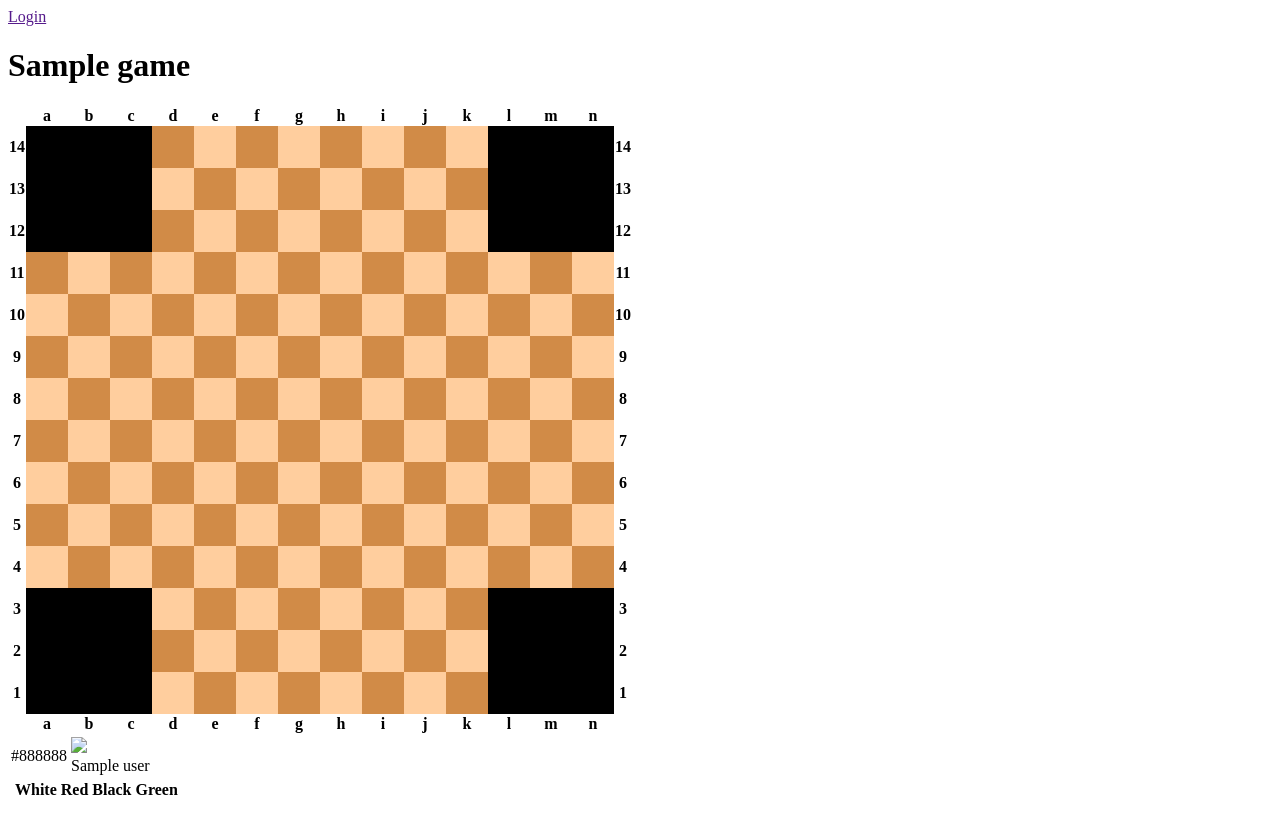
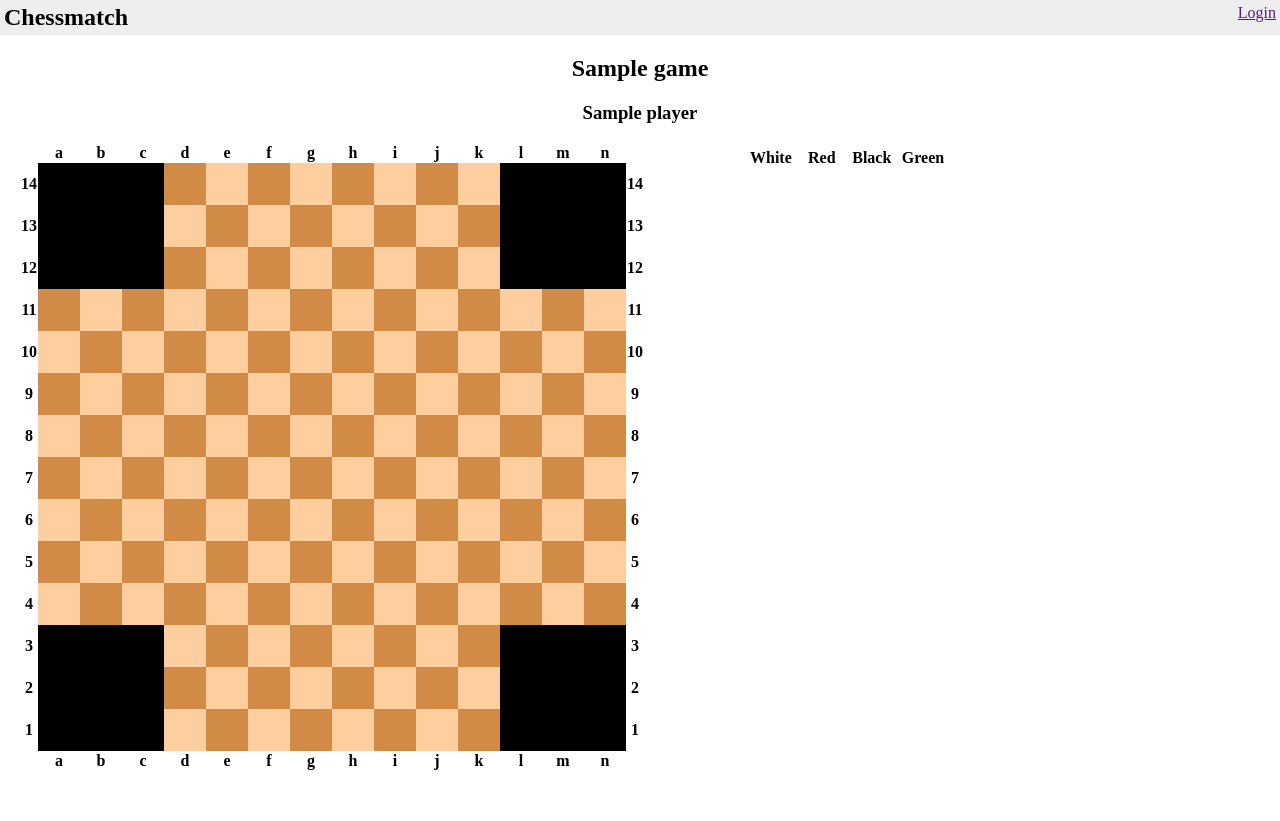
Before and after one commit to lithium/django-chessmatch, a Python web app: template apps/chessmatch/templates/chessmatch/board.html in a window 1280 px wide. Before the commit the page ends 795 px from the top, so only its background shows below. Run offline with Jinja, Linux system fonts and the light colour scheme; the template is opened without the code that fills it: most values are stand-ins (such as "Sample title", 1, 10 or a date in 2020); lists and menus that the app fills with data are empty; some libraries are stand-ins or nearby versions.

Commit message:
board styling

```diff
--- a/apps/chessmatch/templates/chessmatch/board.html
+++ b/apps/chessmatch/templates/chessmatch/board.html
@@ -67,12 +67,17 @@
 
 {%block content%}
 
+    <section class="game-info">
         <h1>{{game.name}}</h1>
+        <h3>{%for gp in game.gameplayer_set.all()%}{{gp.player}}{%if not loop.last%}, {%endif%}{%endfor%}</h3>
 
         {%if not game.started_at%}
         <a href="{{url('chessmatch_start', slug=game.slug)}}">Start Game</a>
         {%endif%}
+    </section>
 
+
+    <section class="game-board">
         <table class="chessboard">
             <tr>
                 <th></th><th>a</th><th>b</th><th>c</th><th>d</th><th>e</th><th>f</th><th>g</th><th>h</th><th>i</th><th>j</th><th>k</th><th>l</th><th>m</th><th>n</th>
@@ -102,19 +107,18 @@
                 <th></th><th>a</th><th>b</th><th>c</th><th>d</th><th>e</th><th>f</th><th>g</th><th>h</th><th>i</th><th>j</th><th>k</th><th>l</th><th>m</th><th>n</th>
             </tr>
         </table>
+    </section>
 
-    <table id="playerlist">
-        {%for gp in game.gameplayer_set.all()%}
-        <tr>
-            <td>{{gp.get_color_display()}}</td>
-            <td>{{macros.render_avatar(gp.player)}}</td>
+    <section class="game-log">
+        <table id="movelist">
+            <tr class="names">
+                <th></th>
+                <th>White {{macros.render_avatar(players[0])}}</th>
+                <th>Red {{macros.render_avatar(players[1])}}</th>
+                <th>Black {{macros.render_avatar(players[2])}}</th>
+                <th>Green {{macros.render_avatar(players[3])}}</th>
             </tr>
-        {%endfor%}
         </table>
-
-    <table id="movelist">
-        <tr><th></th><th>White</th><th>Red</th><th>Black</th><th>Green</th></tr>
-    </table>
-
+    </section>
 
 {%endblock%}
--- a/apps/chessmatch/views.py
+++ b/apps/chessmatch/views.py
@@ -27,7 +27,13 @@ class BoardView(DetailView):
 
     def get_context_data(self, **kwargs):
         c = super(BoardView, self).get_context_data(**kwargs)
+
+        players = {}
+        for gp in self.object.gameplayer_set.all():
+            if gp.color >= 0:
+                players[gp.color] = gp.player
         c.update({
+            'players': players,
         })
         return c
 
--- a/apps/mainsite/static/css/screen.css
+++ b/apps/mainsite/static/css/screen.css
@@ -1,8 +1,67 @@
+/* reset */
+body {
+    margin: 0;
+    padding: 0;
+}
 
+/* base header */
+section#page-header {
+    position: relative;
+    vertical-align: top;
+    background: #eee;
+    padding: 4px;
+}
+
+section#page-header h1 {
+    display: inline;
+    float: left;
+    padding: 0;
+    margin:0;
+}
+section#page-header h1 a:link,
+section#page-header h1 a:visited,
+section#page-header h1 a:hover  {
+    text-decoration: none;
+    color: black;
+}
+
+section#page-header p.loginout {
+    vertical-align: top;
+    float: right;
+    padding: 0;
+    margin:0;
+}
+
+
+
+/* board view layout */
+
+section.game-board {
+    float: left;
+    margin: 0 50px 50px 20px;
+}
+
+section.game-log {
+    float: left;
+}
+.game-log #movelist tr.names th {
+    vertical-align: top;
+    padding: 4px;
+    width: 40px;
+}
+
+section.game-info {
+    text-align: center;
+}
+
+
+/* chess board and pieces */
 table.chessboard {
     border-spacing: 0;
 }
 .square {
+    min-width: 40px;
+    min-height: 40px;
     width: 40px;
     height: 40px;
     text-align: center;
@@ -16,10 +75,11 @@
 .square.unusable {
     background: black;
 }
-
 .piece {
     width: 40px;
     height: 40px;
+    min-width: 40px;
+    min-height: 40px;
     font-size: 28px;
     cursor: pointer;
 }
--- a/apps/mainsite/templates/base.html
+++ b/apps/mainsite/templates/base.html
@@ -13,13 +13,17 @@
         {% endblock %}
     </head>
     <body>
-        <section class="header">
+        <section id="page-header">
+            <h1><a href="{{url('chessmatch_lobby')}}">Chessmatch</a></h1>
+            <p class="loginout">
             {%if request.user.is_authenticated()%}
-                {{macros.render_avatar(request.user.get_profile())}}
-               <a href="{{url('logout')}}">Logout</a>
+                {{request.user.username}}
+                <a href="{{url('logout')}}">Logout</a>
             {%else%}
                 <a href="{{url('login')}}">Login</a>
             {%endif%}
+            </p>
+            <div style="clear: both"></div>
         </section>
 
         {% block content %}{% endblock %}
--- a/apps/mainsite/templates/macros.html
+++ b/apps/mainsite/templates/macros.html
@@ -1,8 +1,10 @@
 
 
 {%macro render_avatar(player) -%}
-	<section class="player">
+{%if player%}
+	<div class="player">
 	    <img class="avatar" src="{{gravatar_image_url(player.user.email)}}?s=40"/>
 	    <div class="username">{{player.user}}</div>
-	</section>
+	</div>
+	{%endif%}
 {%endmacro%}
```
Lines whose indentation alone changed are shown as unchanged.
